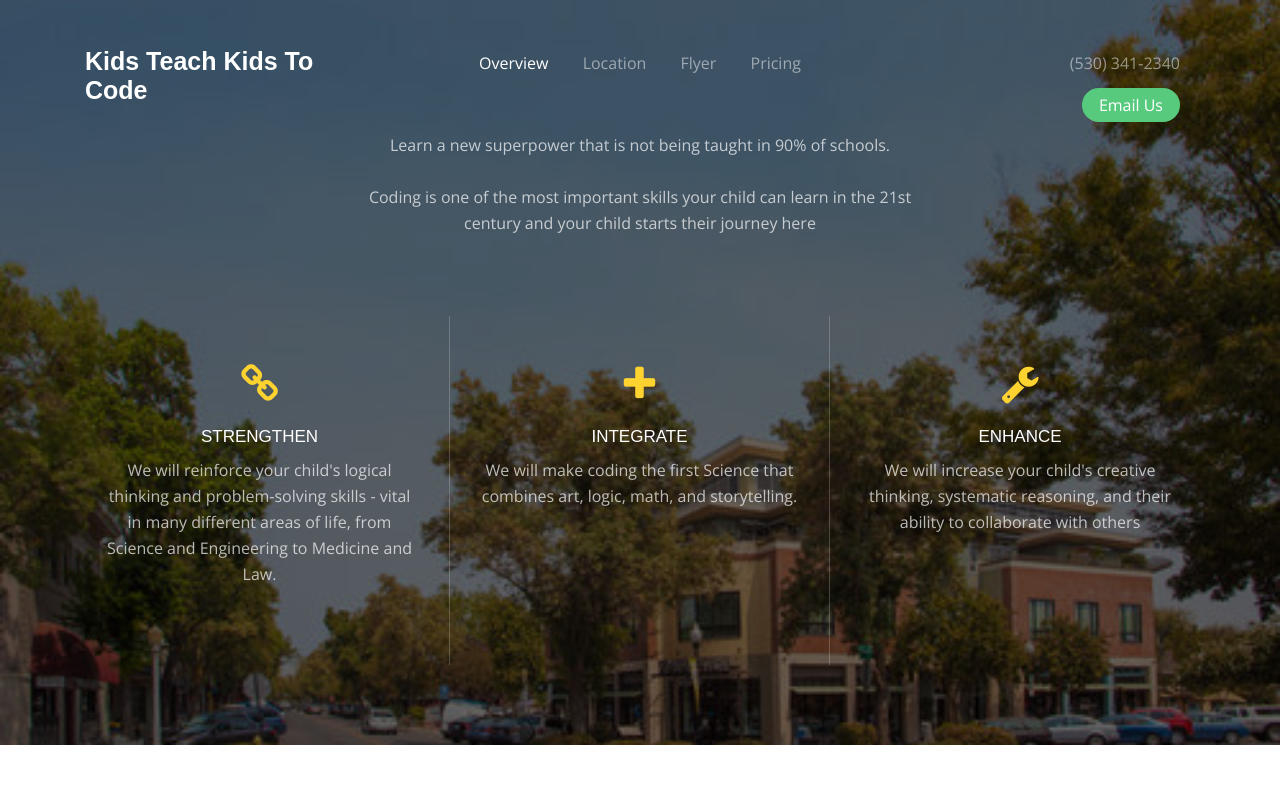
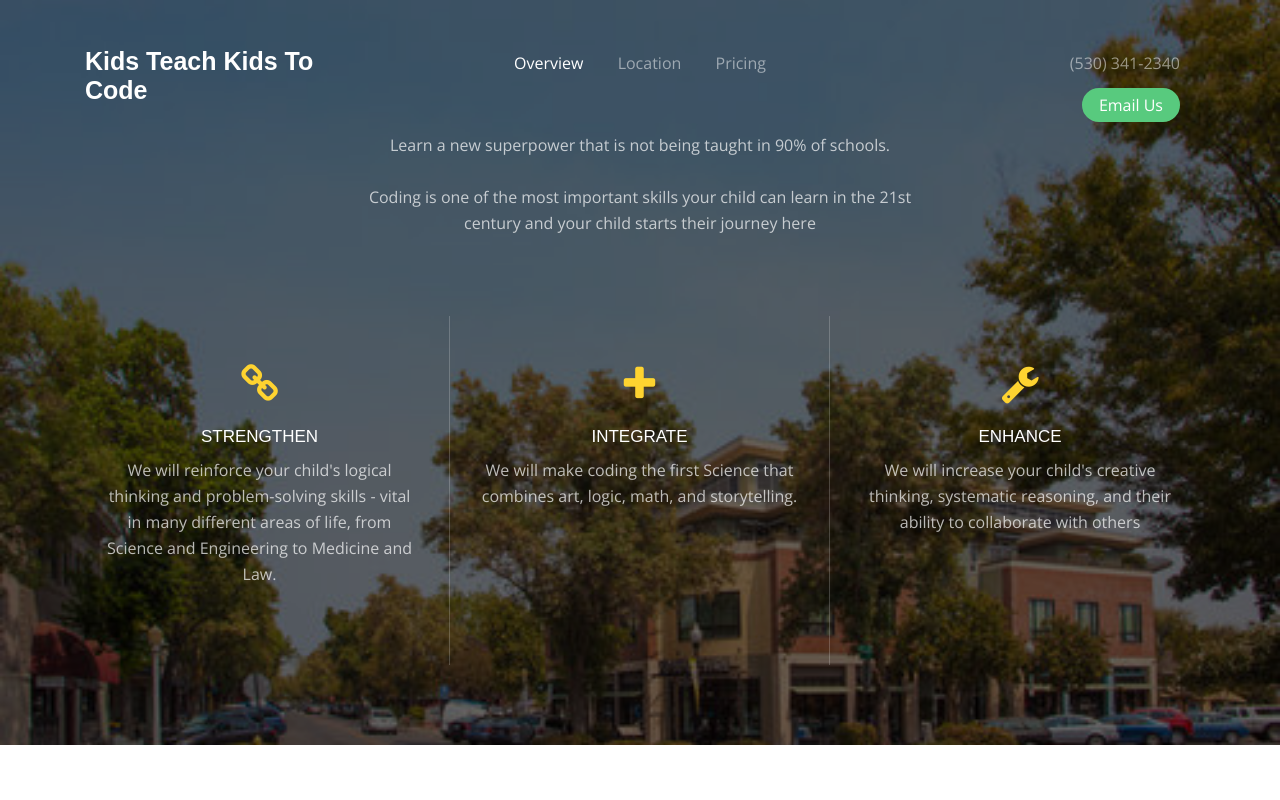
Before and after one commit to alextuazon/site, a plain HTML site: page index.html in a window 1280 px wide. Shown: the top 800 px of the page. Drawn offline with nearby package versions, Linux system fonts and the light colour scheme; files whose address does not match are found by name; a web font is replaced by a local one.

Commit message:
Delete flyer.html

```diff
--- a/index.html
+++ b/index.html
@@ -70,7 +70,6 @@
 					<ul data-offcanvass="yes">
 						<li class="active"><a href="index.html">Overview</a></li>
 						<li><a href="location.html">Location</a></li>
-						<li><a href="flyer.html">Flyer</a></li>
 						<li><a href="pricing.html">Pricing</a></li>
 					</ul>
 				</div>
```
Also changed, not shown: location.html (+0 -1 lines), pricing.html (+0 -1 lines).
